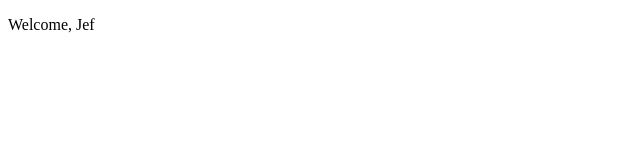
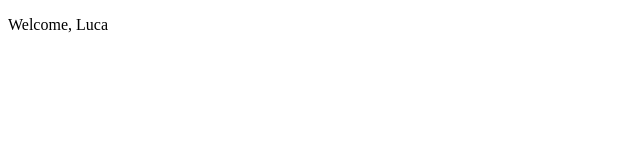
Before and after one commit to jefreve/react-exercises, a React (Create React App) app: page / in a window 1280 px wide. Shown: the top 160 px of the page, without its empty margins (0-640 px from the left). Built offline with nearby package versions, Linux system fonts and the light colour scheme.

Commit message:
add exercise

```diff
--- a/src/App.js
+++ b/src/App.js
@@ -5,7 +5,7 @@ export class App extends React.Component {
   render() {
     return (
       <div>
-        <Welcome name="Jef" />
+        <Welcome />
       </div>
     );
   }
--- a/src/Welcome.jsx
+++ b/src/Welcome.jsx
@@ -5,3 +5,7 @@ export class Welcome extends React.Component {
     return <p>Welcome, {this.props.name}</p>;
   }
 }
+
+Welcome.defaultProps = {
+  name: "Luca",
+};
```
